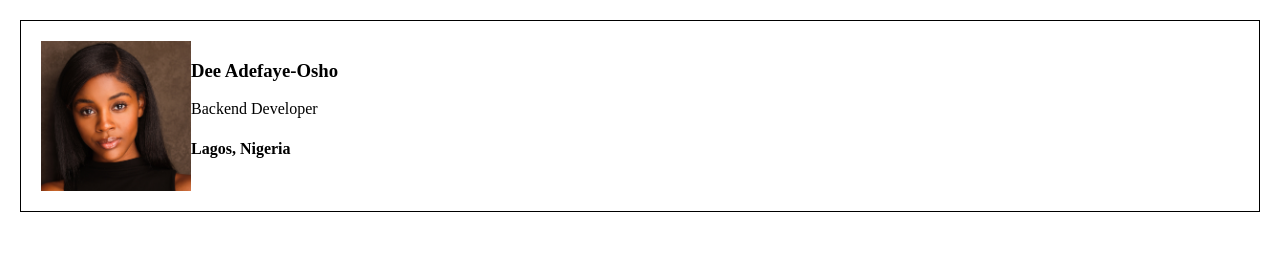
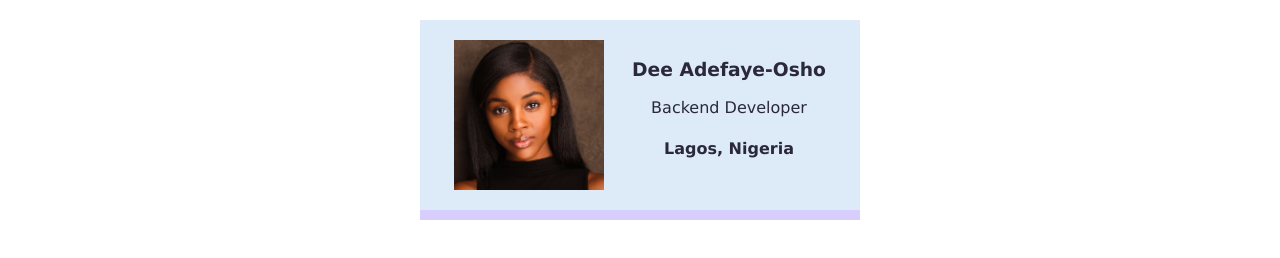
Before and after one commit to Ironlaydee/html-css-course, a plain HTML site: page personal business card/index.html in a window 1280 px wide. Drawn offline with Linux system fonts and the light colour scheme.

Commit message:
progreeeeessssssssssssssssssssssssss

```diff
--- a/personal business card/index.html
+++ b/personal business card/index.html
@@ -9,7 +9,7 @@
                 src="images/Dee.jpg"
                 alt="This is a portrait of a model from the internet"
                 class="avatar">
-            <div class="border-blue">
+            <div>
                 <h3>Dee Adefaye-Osho</h3>
                 <p>Backend Developer</p>
                 <h4>Lagos, Nigeria</h4>
--- a/personal business card/style.css
+++ b/personal business card/style.css
@@ -1,5 +1,6 @@
 body {
     margin: 20px;
+    font-family: Verdana, Geneva, Tahoma, sans-serif;
 }
 
 .avatar {
@@ -7,7 +8,17 @@ body {
 }
 
 .card {
-    border: 1px solid black;
+    width: 400px;
+    margin: 0 auto;
     padding: 20px;
     display: flex;
+    justify-content: space-around;
+    text-align: center;
+    background: #ddebf8;
+    border-bottom: 10px solid #d8cefe;
+    color: #2b2839;
 }
+
+.border-blue {
+    border: 1px solid black;
+}
```
